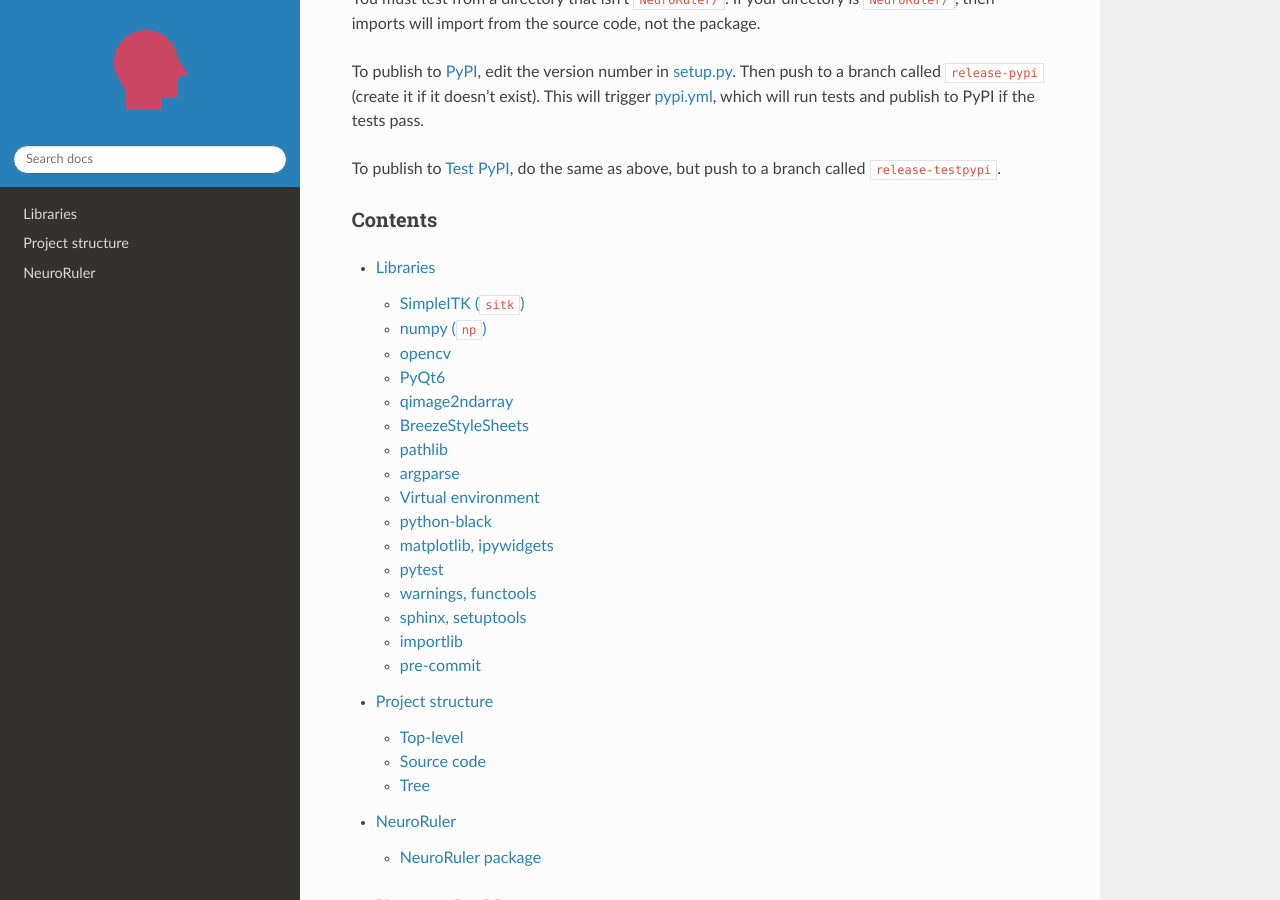
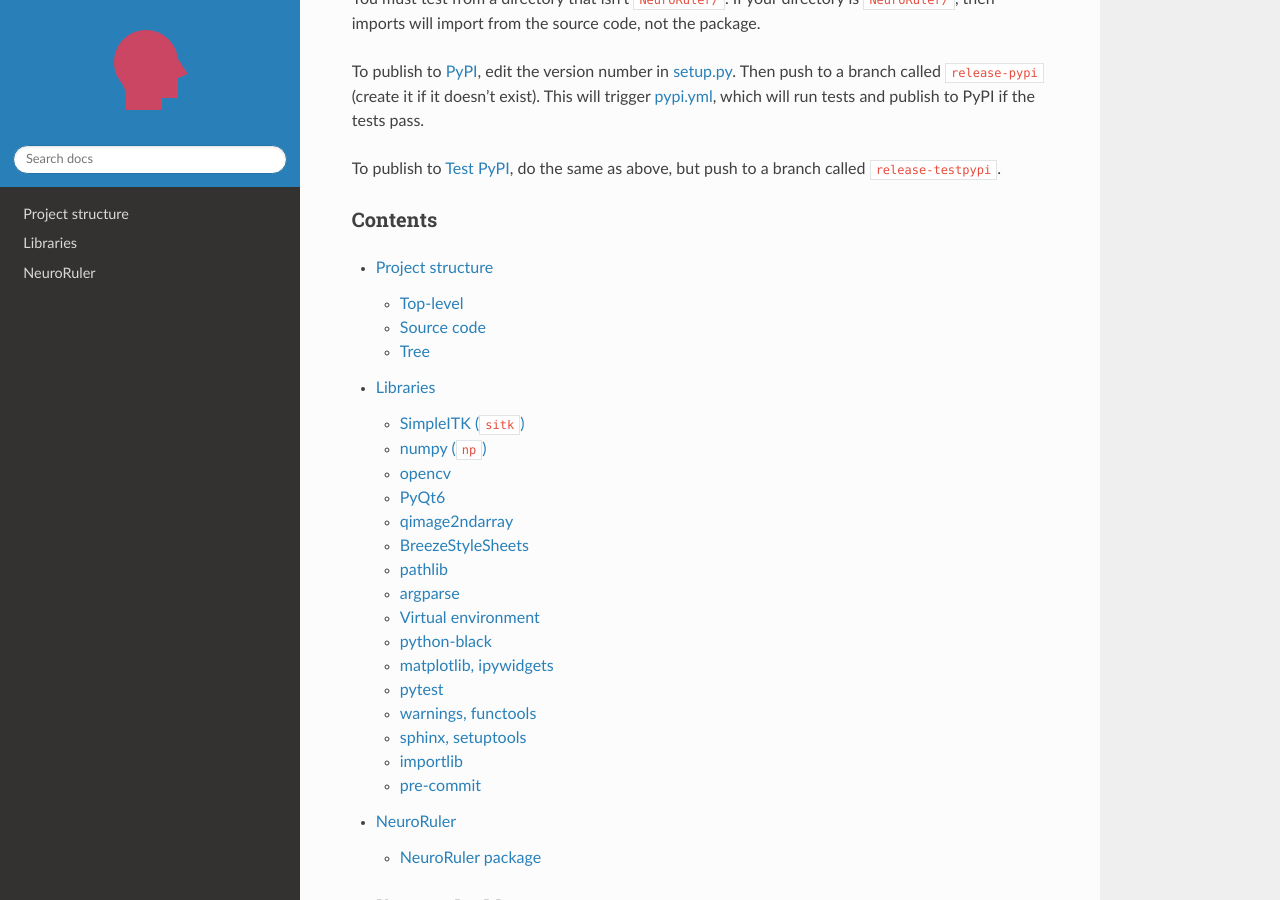
Before and after one commit to NIRALUser/NeuroRuler, a Sphinx documentation site: the page built from docs/index.rst, in a window 1280 px wide and 900 px high, scrolled down 3181 px. Built offline with Sphinx 7.4.7 and the Read the Docs theme 2.0.0, drawn with Linux system fonts in a browser that asks for light colours.

```diff
--- a/docs/index.rst
+++ b/docs/index.rst
@@ -20,8 +20,8 @@ Contents
 .. toctree::
    :maxdepth: 2
 
+   structure
    libraries
-   structure
    modules
 
 Indices and tables
```
